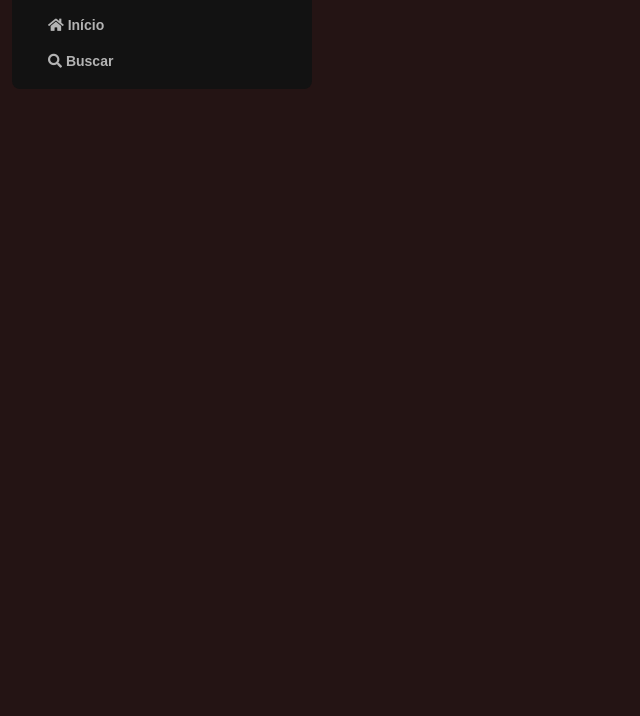
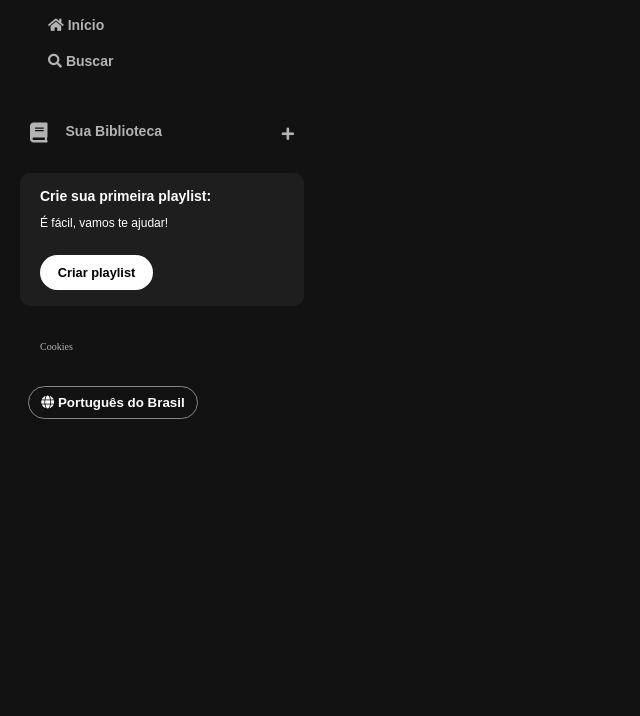
Before and after one commit to Efidiego/Spotify-imersao, a plain HTML site: page index.html in a window 1280 px wide. Shown: the part 84-800 px from the top of the page, without its empty margins (0-640 px from the left). Drawn offline with Linux system fonts and the light colour scheme.

Commit message:
sidebar melhorada

```diff
--- a/index.html
+++ b/index.html
@@ -37,10 +37,40 @@
                          </a>
                       </li>
                     </ul>
-                </div>
                 </nav>
+
+                <div class="library">
+                    <div class="library_content">
+                       <button class="library_button">
+                        <span class="fa fas fa-book"></span>
+                        <span>Sua Biblioteca</span>
+                       </button>
+                       <span class="fa fa-plus"></span>
                     </div>
 
+                    <section class="section-playlist">
+                        <div class="section-playlist__content">
+                          <span class="text title">Crie sua primeira playlist:</span>
+                          <span class="text subtitle">É fácil, vamos te ajudar!</span>
+                          <button class="section-playlist__button">
+                            <span>Criar playlist</span>
+                          </button>
+                        </div>
+                      </section>
+
+                    <div class="cookies">
+                        <a href="">Cookies</a>
+                    </div>
+
+                    <div class="languages">
+                        <button class="languages__button">
+                           <span class="fa fa-globe"></span>
+                           <span>Português do Brasil</span>
+                        </button>
+                    </div>
+                </div>
+            </div>
+        </div>
     </body>
 <script src="./script.js"></script>
 </html>
--- a/style.css
+++ b/style.css
@@ -1,17 +1,19 @@
 
 :root {
 
-    --background-color: rgb(36, 20, 20);
+    --background-color: #121212;
     --text-color: #b3b3b3;
-    --font: "DM Sans", sans-serif;
+
 
 }
 
 body {
+
     background-color: var(--background-color)
 }
 
 .sidebar {
+
     position: fixed;
     top: 0;
     left: 0;
@@ -21,12 +23,14 @@ body {
 }
 
 .sidebar_navigation {
+
     background-color: #121212;
     border-radius: 8px;
     padding: 16px 0 0 16px;
 }
 
 .sidebar_navigation .logo {
+
     background: #121212;
     display: flex;
     border-radius: 8px;
@@ -35,23 +39,168 @@ body {
 }
 
 .sidebar_navigation .logo img {
+
     width: 80px;
 
 }
 
 .sidebar nav ul {
+
     margin-top: 20px;
     padding: 0 20px 10px 20px;
 }
 
 .sidebar ul li {
+
     padding: 10px 0;
 }
 
 .sidebar nav ul a {
+
     color: var(--text-color);
     text-decoration: none;
     font-weight: 600;
     font-size: 14px;
-    font-family: var(--font);
+    font-family: "DM Sans", sans-serif;
 }
+
+.library {
+
+    background-color:var(--background-color);
+    border-radius: 8px;
+    display: flex;
+    justify-content: space-between;
+    flex-direction: column;
+    padding: 4px 8px;
+    color: var(--text-color);
+    font-weight: 600;
+    font-size: 14px;
+    margin-top: 10px;
+
+}
+.library .library_content {
+
+    display: flex;
+    justify-content: space-between;
+}
+
+.library .library_button {
+
+    margin-right: 10px;
+    color: var(--text-color);
+    background-color: transparent;
+    border: 0px;
+    font-size: 14px;
+    font-weight: 700;
+    font-family: "DM Sans", sans-serif;
+    text-align: center;
+    text-decoration: none;
+    text-transform: none;
+    padding: 20px 10px;
+    display: flex;
+}
+
+.library .library_button .fa {
+
+    font-size: 20px;
+    margin-right: 10px;
+    font-weight: 300;
+    padding-right: 8px;
+
+}
+
+.library .library_content .fa-plus {
+    margin: 24px 10px;
+
+}
+.section-playlist {
+
+    display: flex;
+    align-items: flex-start;
+    justify-content: space-between;
+    gap: 20px;
+    color: var(--text-color);
+    font-weight: 600;
+    font-size: 14px;
+    margin: 8px 0px;
+    padding: 16px 20px;
+    background-color: #27262694;
+    border-radius: 10px;
+
+}
+
+.section-playlist  .section-playlist__content {
+
+    display: flex;
+    flex-direction: column;
+
+}
+.section-playlist__content .text {
+
+    font-family: "DM Sans", sans-serif;
+    padding-bottom: 14px;
+    color: #fff;
+
+}
+
+.section-playlist__content .title {
+    font-weight: 700;
+
+}
+
+.section-playlist__content .subtitle {
+
+    font-weight: 500;
+    font-size: 12px;
+
+}
+.section-playlist__content .section-playlist__button {
+    background-color: #ffffff;
+    color: #000;
+    border-radius: 9999px;
+    display: flex;
+    font-size: 0.8rem;
+    font-weight: 700;
+    font-family: 'Montserrat', sans-serif;
+    text-decoration: none;
+    text-transform: none;
+    padding: 10px;
+    border: 0px;
+    width: 113px;
+    justify-content: center;
+    margin-top: 12px;
+    cursor: pointer;
+}
+.sidebar .cookies {
+
+    margin: 25px 20px;
+
+}
+
+.sidebar .cookies a {
+
+    color: var(--text-color);
+    font-weight: 500;
+    font-size: 10px;
+    text-decoration: none;
+
+}
+.sidebar .cookies a:hover {
+
+    text-decoration: underline;
+}
+
+.languages .languages__button {
+
+    align-items: center;
+    background-color: transparent;
+    border: 1px solid #878787;
+    color: #fff;
+    cursor: pointer;
+    font-weight: bold;
+    width: 170px;
+    margin: 8px;
+    padding: 8px;
+    border-radius: 20px;
+
+}
```
Lines whose indentation alone changed are shown as unchanged.
